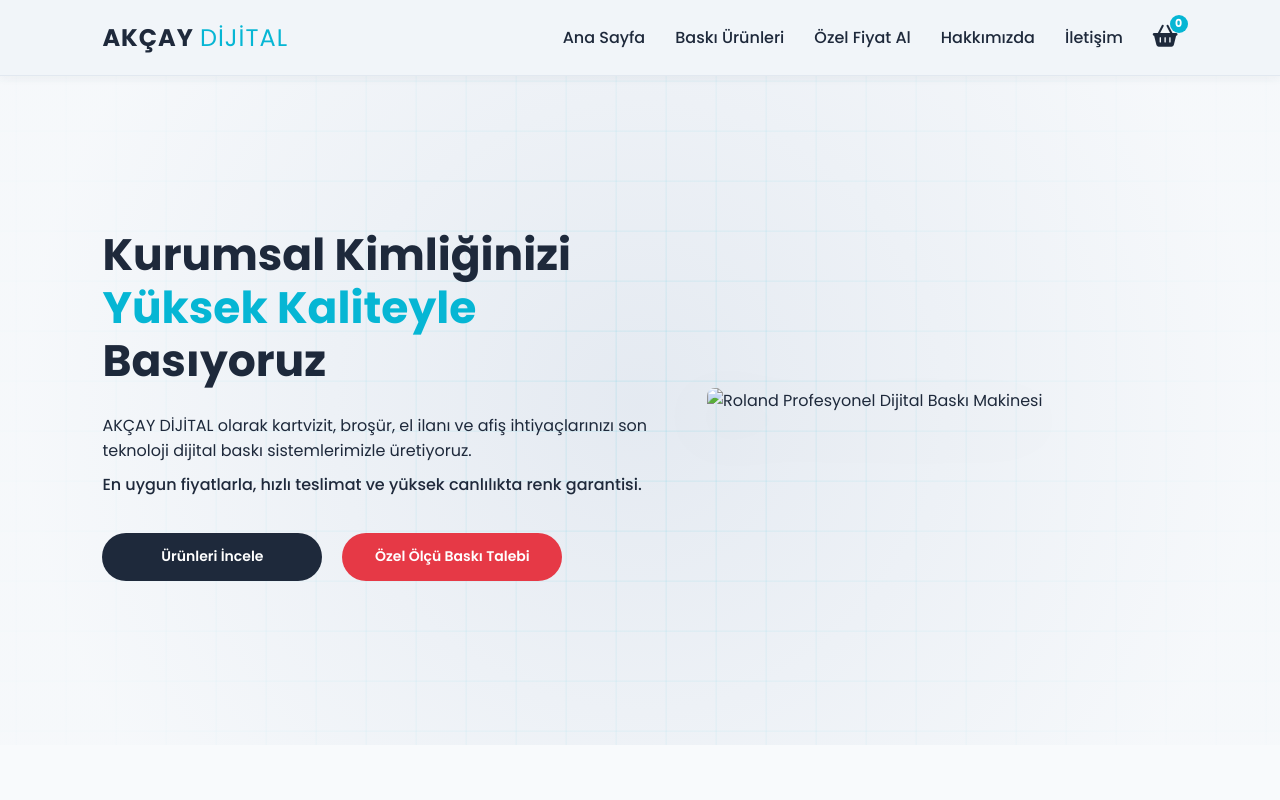
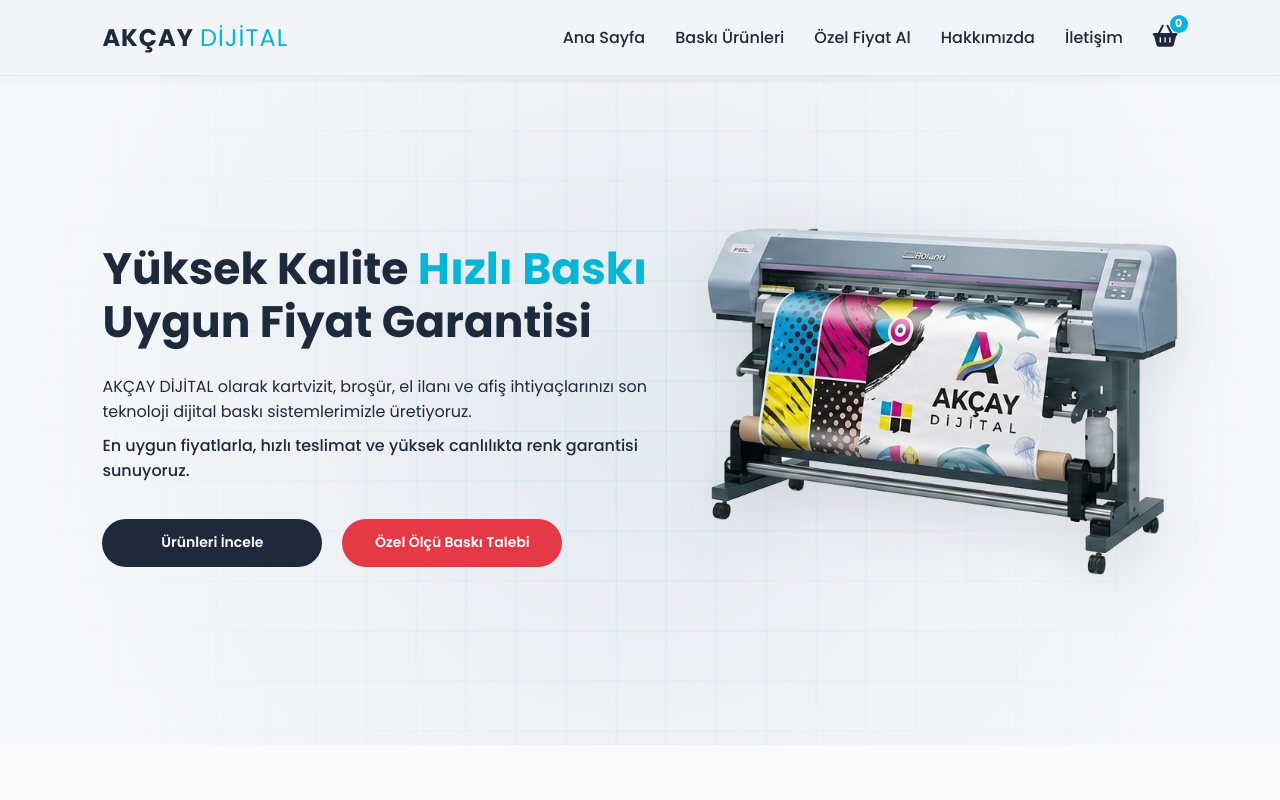
Before and after one commit to aliakc/akcay-matbaa, a plain HTML site: page index.html in a window 1280 px wide. Shown: the top 800 px of the page. Drawn offline with Linux system fonts and the light colour scheme; no server answers.

Commit message:
Add files via upload

```diff
--- a/index.html
+++ b/index.html
@@ -295,16 +295,16 @@
     <section class="hero" id="home">
         <div class="hero-container">
             <div class="hero-content">
-                <h1>Kurumsal Kimliğinizi <span>Yüksek Kaliteyle</span> Basıyoruz</h1>
+                <h1>Yüksek Kalite <span>Hızlı Baskı</span> Uygun Fiyat Garantisi</h1>
                 <p>AKÇAY DİJİTAL olarak kartvizit, broşür, el ilanı ve afiş ihtiyaçlarınızı son teknoloji dijital baskı sistemlerimizle üretiyoruz.</p>
-                <p class="last-line">En uygun fiyatlarla, hızlı teslimat ve yüksek canlılıkta renk garantisi.</p>
+                <p class="last-line">En uygun fiyatlarla, hızlı teslimat ve yüksek canlılıkta renk garantisi sunuyoruz.</p>
                 <div class="btn-group">
                     <a href="#products" class="hero-btn btn-primary">Ürünleri İncele</a>
                     <a href="#special-request" class="hero-btn btn-red">Özel Ölçü Baskı Talebi</a>
                 </div>
             </div>
             <div class="hero-image-box">
-                <img src="image_c716e1.jpg" alt="Roland Profesyonel Dijital Baskı Makinesi">
+                <img src="makina.png" alt="Roland Profesyonel Dijital Baskı Makinesi">
             </div>
         </div>
     </section>
```
Also changed, not shown: makina.png (added).
